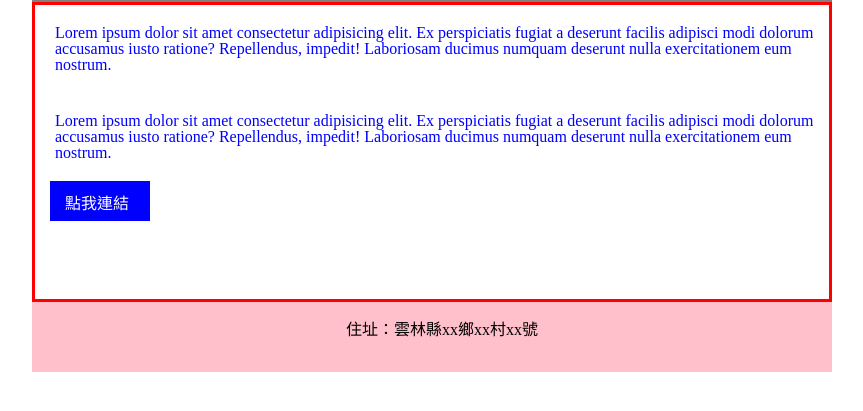
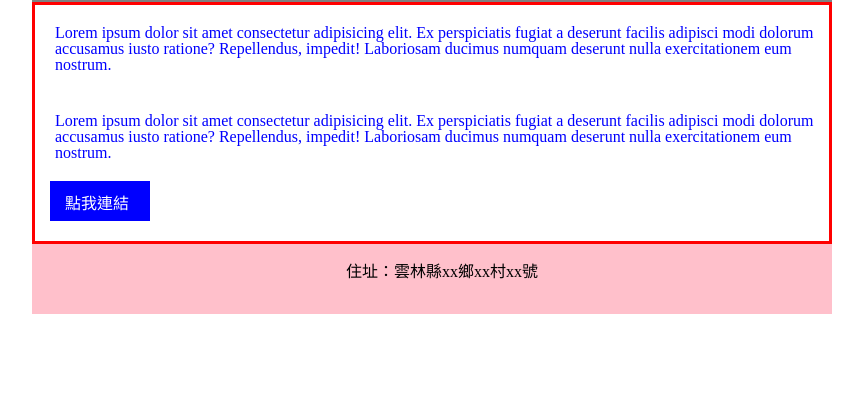
Before and after one commit to Micole-Hub/Sexschool-vibe-coding, a plain HTML site: page 1222＿css_main-quest.html in a window 1280 px wide. Shown: the part 153-564 px from the top of the page, without its empty margins (208-1071 px from the left). Drawn offline with Linux system fonts and the light colour scheme.

Commit message:
調整 .content 樣式，移除高度設定，確保內容自適應

```diff
--- a/1222＿css_main-quest.css
+++ b/1222＿css_main-quest.css
@@ -53,7 +53,7 @@ table {
 }
 .header{border: 2px solid gray;}
 .logo{margin-left: 30px;}
-.content{width: 800px;height: 300px;border: 3px solid red;
+.content{border: 3px solid red;padding-bottom: 20px;
 }
 .p-text{padding-top: 20px;padding-left: 20px;padding-bottom: 20px;
 color: blue;}
```
